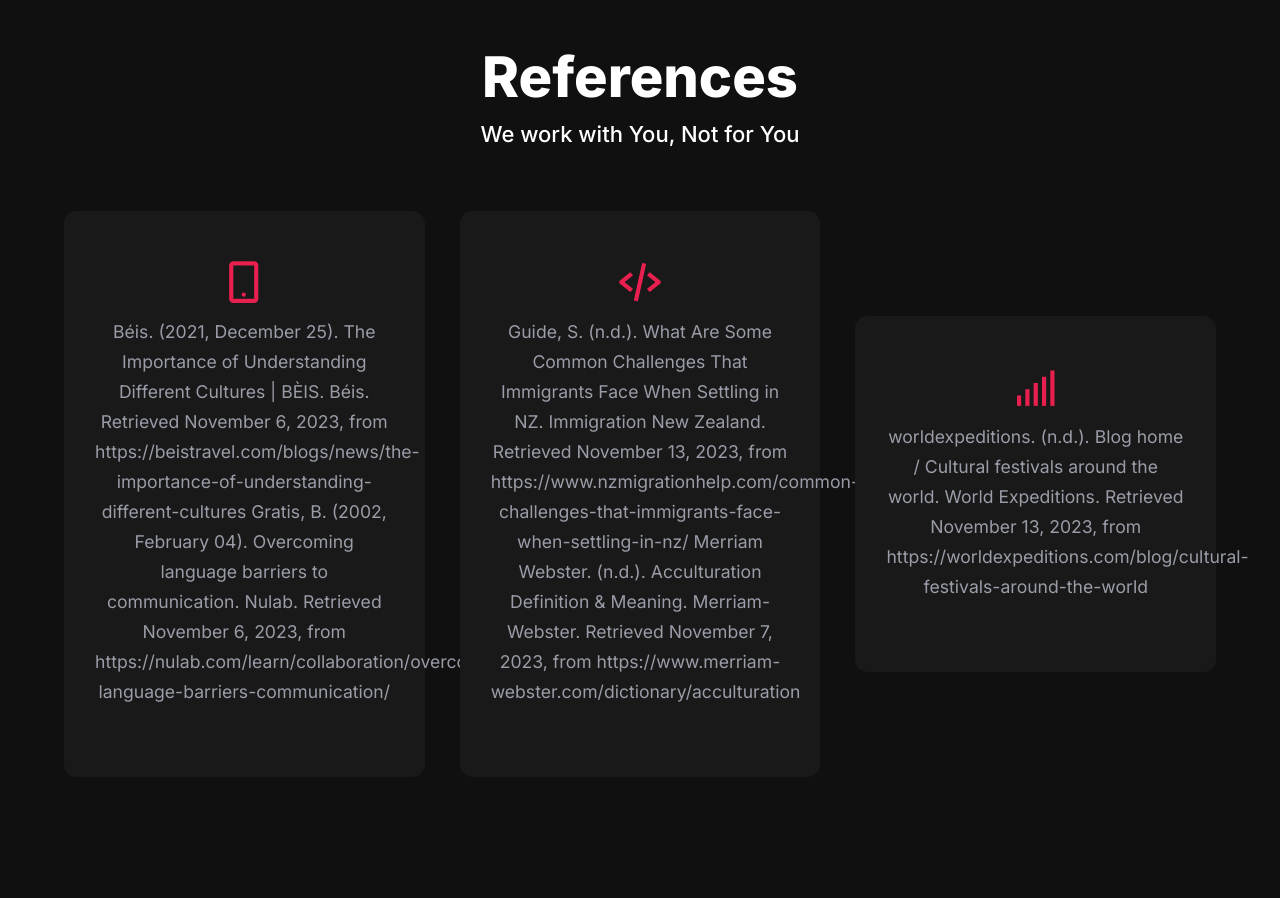
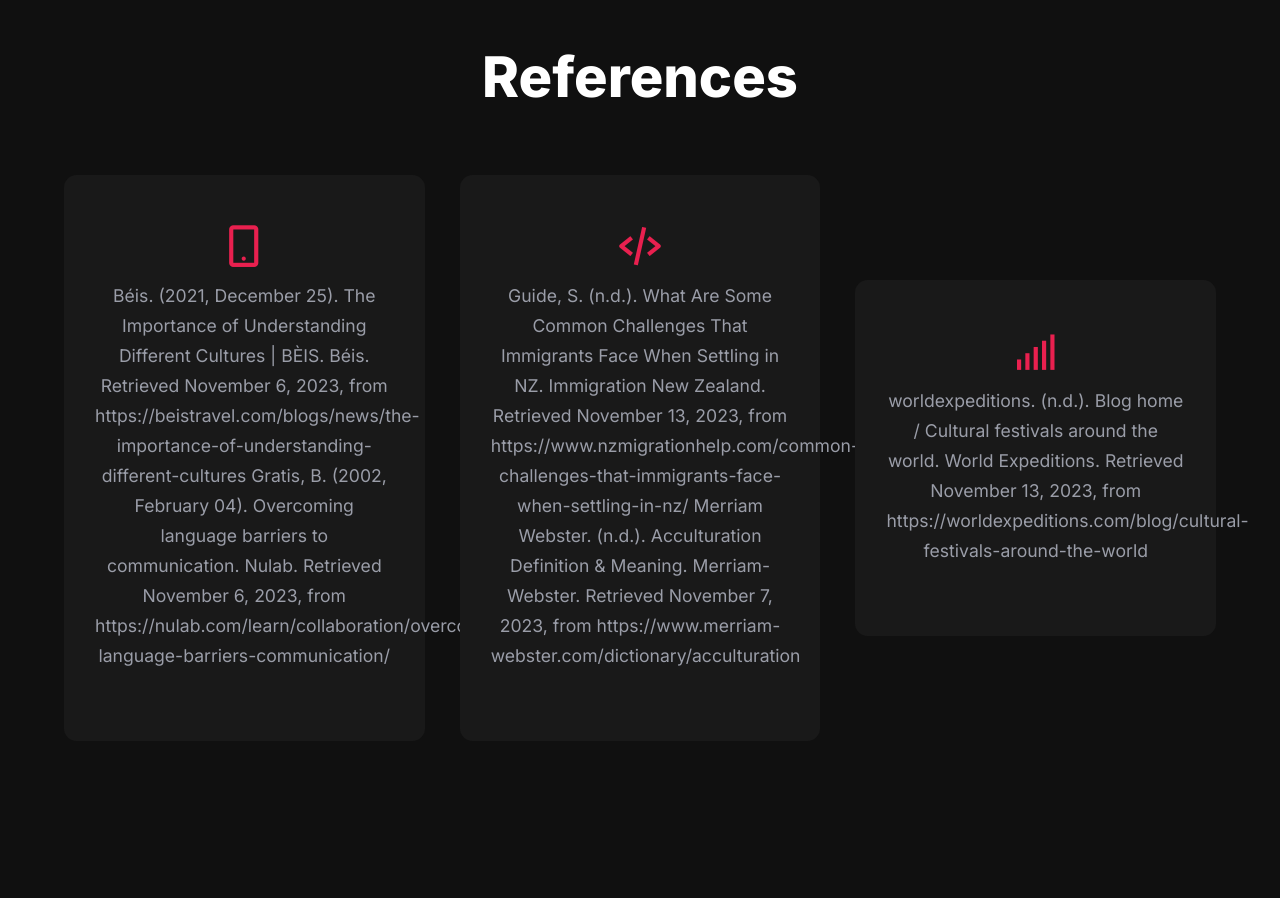
Before and after one commit to DANTCORT/Diversity, a plain HTML site: page index.html in a window 1280 px wide. Shown: the part 6860-7758 px from the top of the page. Drawn offline with nearby package versions, Linux system fonts and the light colour scheme.

Commit message:
Update index.html

```diff
--- a/index.html
+++ b/index.html
@@ -200,7 +200,6 @@
     <section class="service" id="service">
         <div class="text-center">
             <h2>References</h2>
-            <h4>We work with You, Not for You</h4>
         </div>
 
         <div class="service-item">
```
